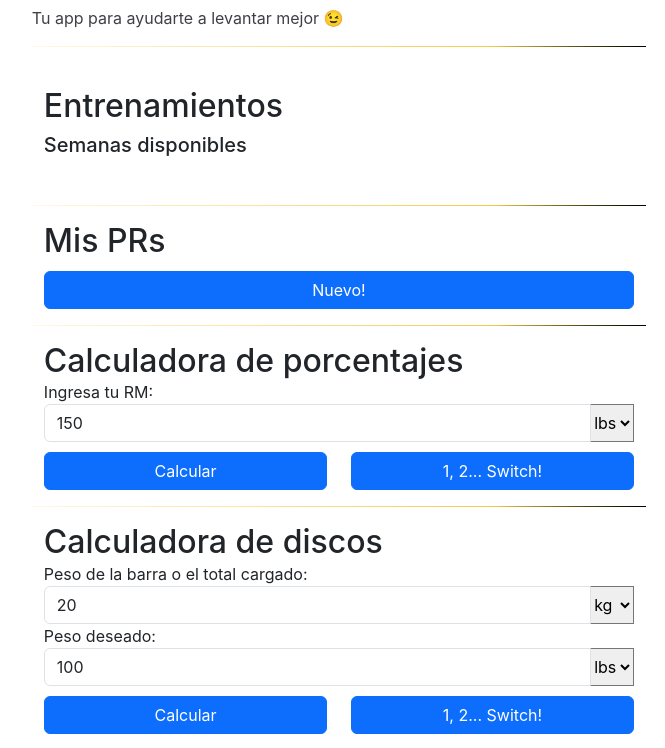
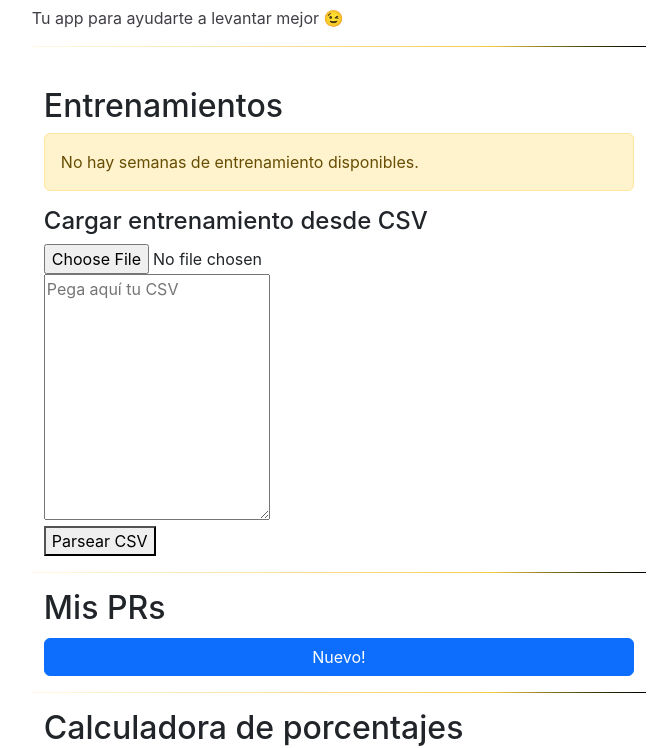
Before and after one commit to exondre/bumper-plates-front, an Angular app: page / in a window 1280 px wide. Shown: the part 320-1068 px from the top of the page, without its empty margins (301-966 px from the left). Built offline with nearby package versions, Linux system fonts and the light colour scheme.

Commit message:
:bug: fixes a few bugs with the new trainings feature

```diff
--- a/src/app/app.component.html
+++ b/src/app/app.component.html
@@ -159,10 +159,10 @@
     <div>
       <app-bumper-plates-calculator [externalInputModeInput]=true [initialWeightInput]="20" [initialWeightUnitInput]="'kg'" [desiredWeightInput]="70" [desiredWeightUnitInput]="'kg'"></app-bumper-plates-calculator>
     </div> -->
-    <div class="divider" role="separator" aria-label="Divider"></div>
+    <!-- <div class="divider" role="separator" aria-label="Divider"></div>
     <div>
       <app-training-csv-loader></app-training-csv-loader>
-    </div>
+    </div> -->
   </div>
 </main>
 
--- a/src/app/features/training/training-csv-loader/training-csv-loader.component.html
+++ b/src/app/features/training/training-csv-loader/training-csv-loader.component.html
@@ -1,4 +1,4 @@
-<h3>Cargar entrenamiento desde CSV</h3>
+<h4>Cargar entrenamiento desde CSV</h4>
 <input type="file" (change)="onFileChange($event)" accept=".csv" />
 <br />
 <textarea [(ngModel)]="csvText" rows="10" placeholder="Pega aquí tu CSV"></textarea>
--- a/src/app/features/training/training-week-selector/training-week-selector.component.html
+++ b/src/app/features/training/training-week-selector/training-week-selector.component.html
@@ -1,5 +1,11 @@
 <div class="container mt-4">
   <h2>Entrenamientos</h2>
+  @if (storedWeeks.length === 0) {
+  <div class="alert alert-warning" role="alert">
+    No hay semanas de entrenamiento disponibles.
+  </div>
+  <app-training-csv-loader></app-training-csv-loader>
+  } @else {
   <h5>Semanas disponibles</h5>
   <div class="btn-group mb-3" role="group" aria-label="Semanas">
     @for (week of storedWeeks; track week.name) {
@@ -51,9 +57,7 @@
           @let exCalc = selectedCalculator?.exercise!;
           @let setCalc = selectedCalculator?.set!;
           @let pr = getPersonalRecordForType(exCalc.exerciseType!);
-            <app-bumper-plates-calculator
-              [externalInputModeInput]="true"
-              [initialWeightInput]="initialWeight"
+          <app-bumper-plates-calculator [externalInputModeInput]="true" [initialWeightInput]="initialWeight"
             [initialWeightUnitInput]="initialWeightUnit"
             [desiredWeightInput]="pr && setCalc?.weightPercent ? (pr?.record! * setCalc?.weightPercent! / 100) : pr?.record ?? 20"
             [desiredWeightUnitInput]="pr?.recordUnit ?? 'kg'">
@@ -66,4 +70,5 @@
     </ul>
   </div>
   }
+  }
 </div>
--- a/src/app/features/training/training-week-selector/training-week-selector.component.ts
+++ b/src/app/features/training/training-week-selector/training-week-selector.component.ts
@@ -1,6 +1,4 @@
-import {
-  Component,
-} from '@angular/core';
+import { Component } from '@angular/core';
 import {
   TrainingExercise,
   TrainingSession,
@@ -11,10 +9,11 @@ import { PersonalRecord } from '../../../personal-records/personal-record.interf
 import { LSKeysEnum } from '../../../shared/enums/LSKeysEnum';
 import { ExerciseEnum } from '../../../shared/enums/ExerciseEnum';
 import { BumperPlatesCalculatorComponent } from '../../../bumper-plates-calculator/bumper-plates-calculator.component';
+import { TrainingCsvLoaderComponent } from '../training-csv-loader/training-csv-loader.component';
 
 @Component({
   selector: 'app-training-week-selector',
-  imports: [BumperPlatesCalculatorComponent],
+  imports: [BumperPlatesCalculatorComponent, TrainingCsvLoaderComponent],
   templateUrl: './training-week-selector.component.html',
   styleUrl: './training-week-selector.component.scss',
 })
@@ -61,7 +60,11 @@ export class TrainingWeekSelectorComponent {
   }
 
   openCalculatorForSet(exercise: TrainingExercise, set: TrainingSet) {
-    this.selectedCalculator = { exercise, set };
+    this.closeCalculator();
+
+    setTimeout(() => {
+      this.selectedCalculator = { exercise, set };
+    });
   }
 
   closeCalculator() {
```
Lines whose indentation alone changed are shown as unchanged.
